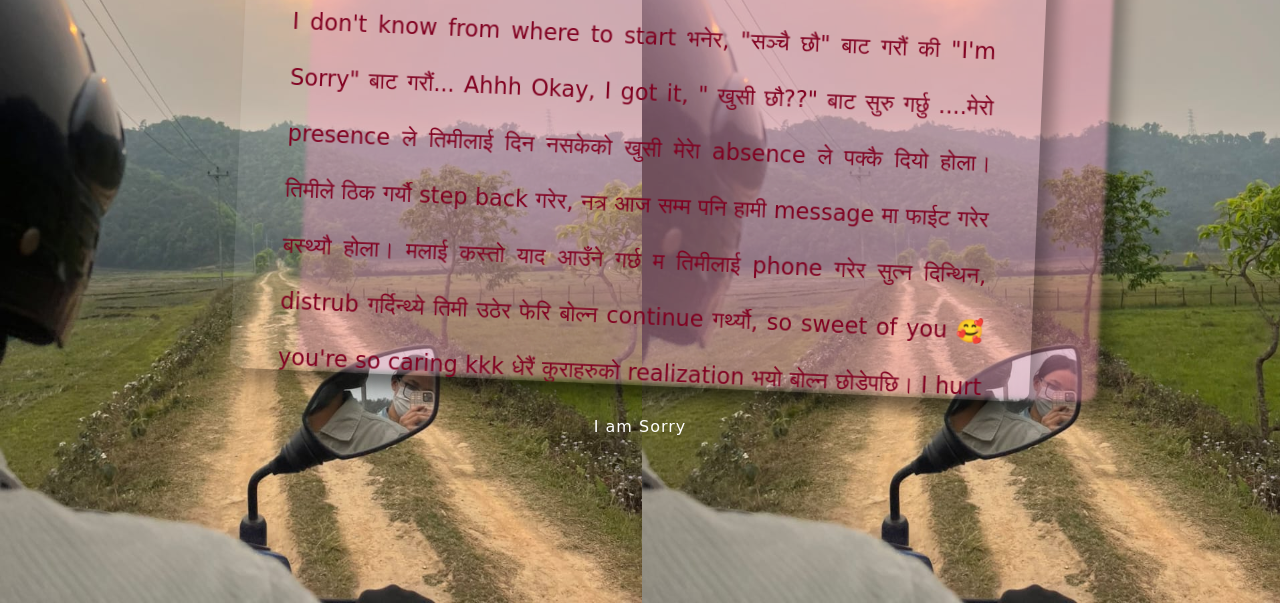
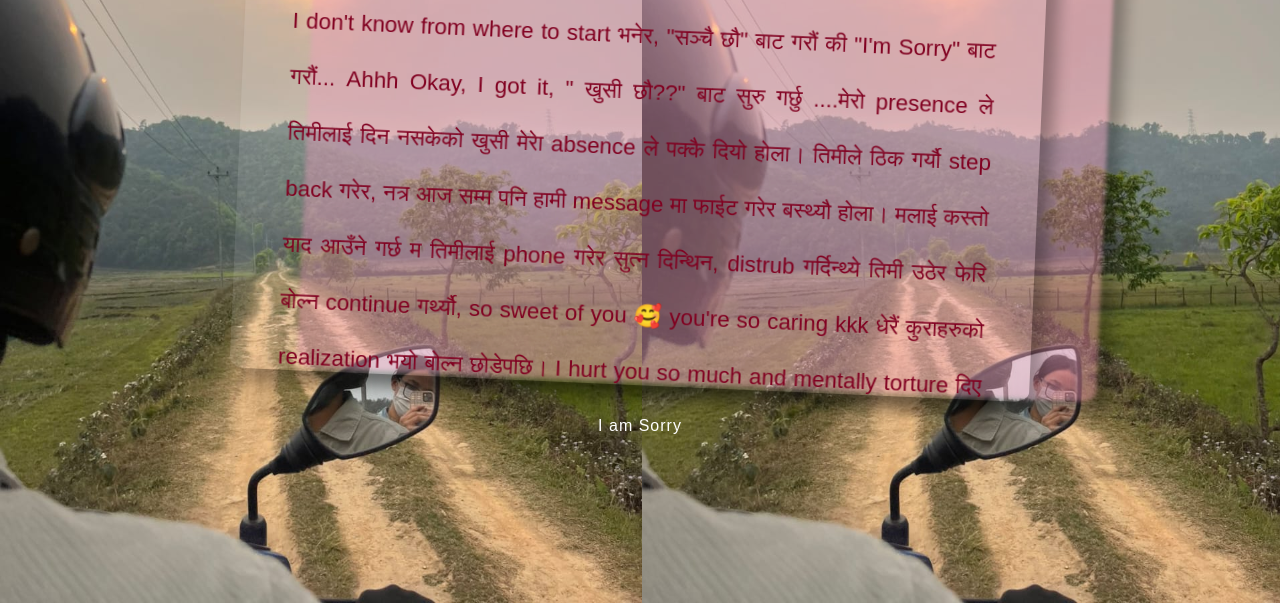
Before and after one commit to Sangamdiwal/msg-for-Niruu, a plain HTML site: page new.html in a window 1280 px wide. Shown: the part 253-856 px from the top of the page. Drawn offline with Linux system fonts and the light colour scheme.

Commit message:
Update new.css

```diff
--- a/new.css
+++ b/new.css
@@ -136,8 +136,8 @@ p span {
   color: #800020;
 }
 p {
-  font-size: 22px;
-  font-family: cursive;
+  font-size: 26px;
+  font-family: sans-serif;
   font-weight: 540;
 }
 .ullu {
```
